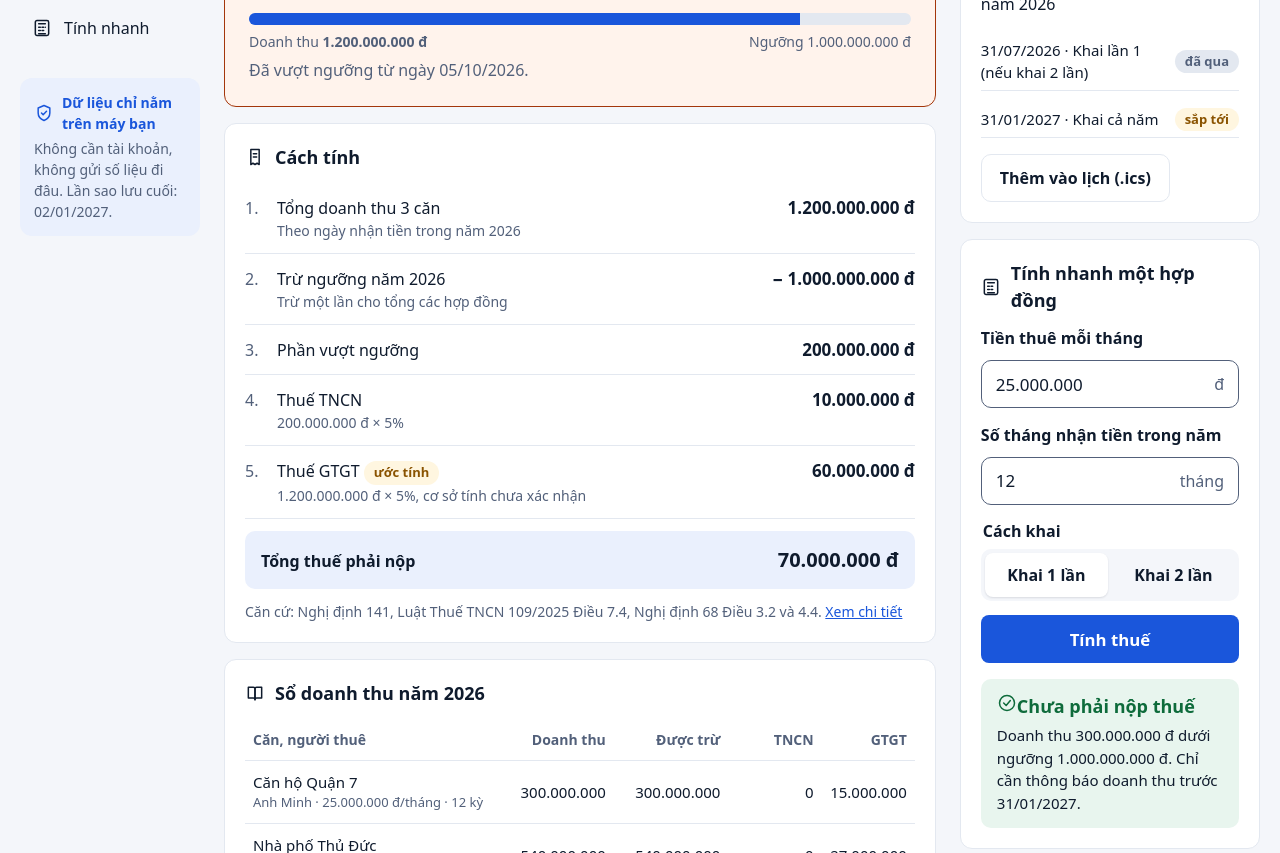
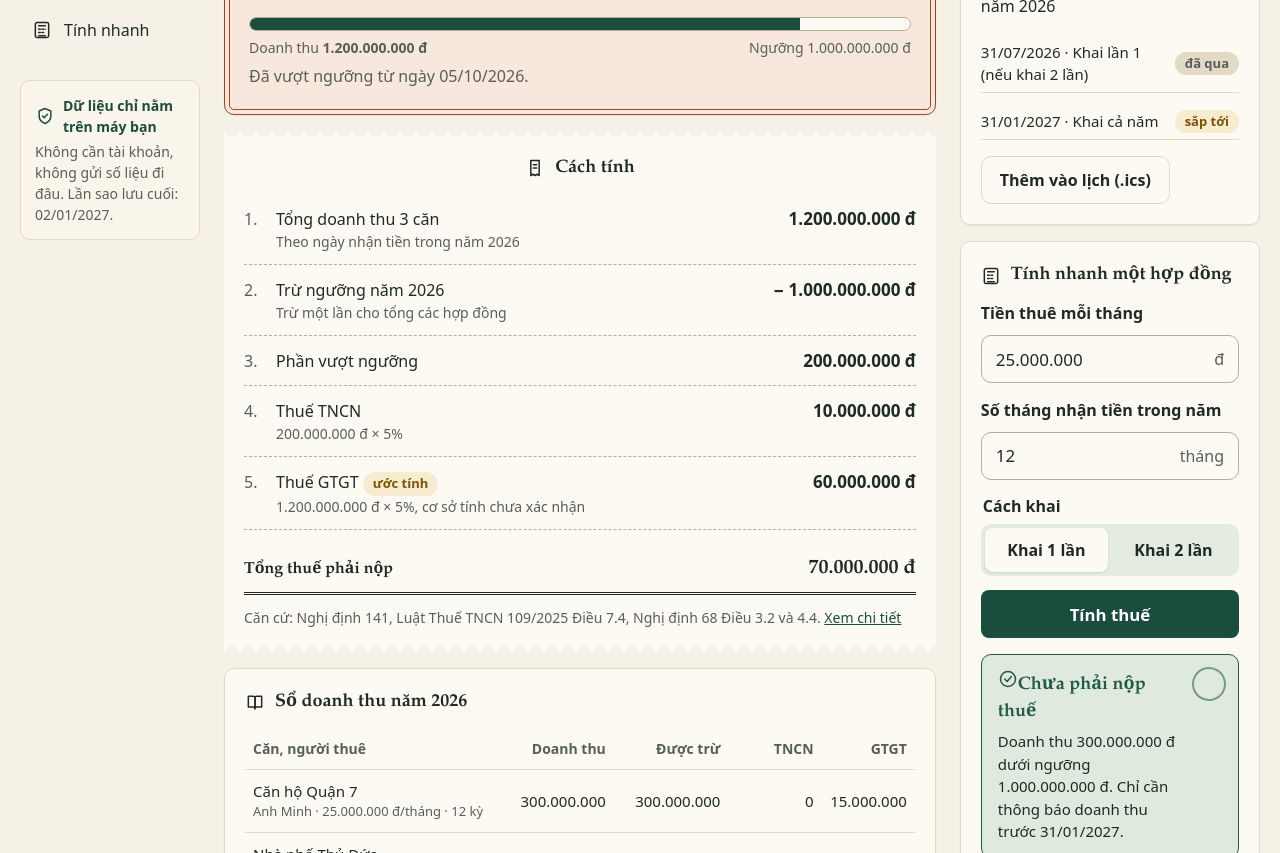
Before and after one commit to Silver-RP/thue-cho-thue, a website built with Vite: page docs/design/mockup-r8.html in a window 1280 px wide. Shown: the part 321-1174 px from the top of the page. Built offline with nearby package versions, Linux system fonts and the light colour scheme; no server answers.

Commit message:
style(v4): bảng màu giấy kem, thẻ viền đôi, biên lai; bỏ câu sổ trống lặp
Co-Authored-By: Claude Opus 5.5 <noreply@anthropic.com>

```diff
--- a/docs/design/mockup-r8.html
+++ b/docs/design/mockup-r8.html
@@ -12,22 +12,26 @@
 -->
 <style>
 :root {
-  --bg: #f4f6fa;
-  --surface: #ffffff;
-  --line: #e3e8f0;
-  --text: #0f1b2d;
-  --muted: #52607a;
-  --primary: #1a56db;
-  --primary-soft: #eaf0fd;
-  --ok: #0e6b3b;
-  --ok-soft: #e8f5ee;
-  --due: #a3360b;
-  --due-soft: #fff3ec;
-  --warn: #8a5300;
-  --warn-soft: #fff6e0;
-  --radius: 12px;
+  --bg: #f6f1e7;
+  --surface: #fdfaf3;
+  --surface-2: #faf5ea;
+  --line: #e2d9c6;
+  --line-strong: #b9ad93;
+  --text: #1e2a25;
+  --muted: #565f58;
+  --primary: #1b4d3e;
+  --primary-soft: #e4ebe0;
+  --ok: #1f5c43;
+  --ok-soft: #dfe9dd;
+  --due: #a4441f;
+  --due-soft: #f8e7dc;
+  --warn: #7d5200;
+  --warn-soft: #f7ecd0;
+  --radius: 10px;
+  --shadow: 0 1px 2px rgb(30 42 37 / 0.06);
   --gap: 16px;
   --font: system-ui, -apple-system, "Segoe UI", Roboto, "Noto Sans", sans-serif;
+  --font-serif: "Iowan Old Style", "Palatino Linotype", Georgia, "Noto Serif", "Times New Roman", serif;
   --num: 1.0625rem;
 }
 * { box-sizing: border-box; }
--- a/src/ui/ledger.ts
+++ b/src/ui/ledger.ts
@@ -628,10 +628,6 @@ export function mountLedger(root: HTMLElement, options: LedgerMountOptions): ()
     const wrap = el("div", { class: "table-scroll" });
     wrap.append(table);
     box.append(wrap);
-    if (s.totalRevenue === 0) {
-      box.append(el("p", { class: "export-note", role: "status" }, `Chưa có kỳ thu năm ${year}. Hạn khai sẽ hiện khi có doanh thu.`));
-    }
-
     // Kỳ thu trước năm đầu có quy định không được cộng vào năm nào: nói rõ để người dùng không tưởng bị bỏ sót.
     const first = availableYears()[0];
     if (first !== undefined && ledger.receipts.some((r) => Number(r.receivedOn.slice(0, 4)) < first)) {
--- a/src/ui/style.css
+++ b/src/ui/style.css
@@ -1,20 +1,24 @@
 :root {
-  --bg: #f4f6fa;
-  --surface: #ffffff;
-  --line: #e3e8f0;
-  --text: #0f1b2d;
-  --muted: #52607a;
-  --primary: #1a56db;
-  --primary-soft: #eaf0fd;
-  --ok: #0e6b3b;
-  --ok-soft: #e8f5ee;
-  --due: #a3360b;
-  --due-soft: #fff3ec;
-  --warn: #8a5300;
-  --warn-soft: #fff6e0;
-  --radius: 12px;
+  --bg: #f6f1e7;
+  --surface: #fdfaf3;
+  --surface-2: #faf5ea;
+  --line: #e2d9c6;
+  --line-strong: #b9ad93;
+  --text: #1e2a25;
+  --muted: #565f58;
+  --primary: #1b4d3e;
+  --primary-soft: #e4ebe0;
+  --ok: #1f5c43;
+  --ok-soft: #dfe9dd;
+  --due: #a4441f;
+  --due-soft: #f8e7dc;
+  --warn: #7d5200;
+  --warn-soft: #f7ecd0;
+  --radius: 10px;
+  --shadow: 0 1px 2px rgb(30 42 37 / 0.06);
   --gap: 16px;
   --font: system-ui, -apple-system, "Segoe UI", Roboto, "Noto Sans", sans-serif;
+  --font-serif: "Iowan Old Style", "Palatino Linotype", Georgia, "Noto Serif", "Times New Roman", serif;
   --num: 1.0625rem;
 }
 
@@ -491,7 +495,7 @@ button.primary {
   }
 
   .topbar {
-    padding: 10px 16px;
+    padding: 8px 16px;
     flex-wrap: wrap;
     row-gap: 8px;
   }
@@ -1302,3 +1306,194 @@ button.danger:hover {
   font-weight: 600;
   color: var(--muted);
 }
+
+/* Vòng làm đẹp v4: giấy kem, xanh rêu, đất nung (ảnh mẫu docs/design/refs) */
+h1,
+h2,
+.brand span,
+.hero .answer,
+.mini b,
+.due .due-date,
+.total {
+  font-family: var(--font-serif);
+}
+
+.card,
+.lg-property,
+.lg-property-add,
+.lg-choice,
+.lg-summary,
+.lg-backup {
+  box-shadow: var(--shadow);
+}
+
+.topbar {
+  border-bottom: 3px double var(--line-strong);
+}
+
+.brand {
+  color: var(--primary);
+}
+
+.brand span {
+  color: var(--primary);
+}
+
+/* Thẻ chính: viền đôi như trang sổ, nền theo trạng thái */
+.hero {
+  position: relative;
+  border: 1px solid var(--line-strong);
+  outline: 1px solid var(--line-strong);
+  outline-offset: -6px;
+  padding: 26px 24px;
+}
+
+.hero.owe {
+  outline-color: var(--due);
+}
+
+.hero.safe {
+  outline-color: var(--ok);
+}
+
+.hero .answer {
+  font-weight: 700;
+}
+
+.hero.owe .answer {
+  color: var(--due);
+}
+
+.hero.safe .answer {
+  color: var(--ok);
+}
+
+.hero .hero-due {
+  display: flex;
+  flex-wrap: wrap;
+  gap: 2px 6px;
+  margin: 14px 0 0;
+  padding: 8px 12px;
+  border-radius: 6px;
+  background: var(--surface);
+  border-left: 4px solid var(--due);
+}
+
+.hero-due .soon {
+  color: var(--due);
+}
+
+.meter-bar {
+  height: 14px;
+  border: 1px solid var(--line-strong);
+  background: var(--surface);
+}
+
+/* Biên lai Cách tính: mép răng cưa, dòng tổng gạch đôi */
+.card:has(> .receipt) {
+  border: 0;
+  border-radius: 0;
+  box-shadow: none;
+  background:
+    radial-gradient(circle at 8px 0, var(--bg) 6px, transparent 6.5px) 0 0 / 16px 8px repeat-x,
+    radial-gradient(circle at 8px 8px, var(--bg) 6px, transparent 6.5px) 0 100% / 16px 8px repeat-x,
+    var(--surface);
+  padding-block: 24px;
+}
+
+.card:has(> .receipt) > h2 {
+  justify-content: center;
+}
+
+.receipt li {
+  border-bottom: 1px dashed var(--line-strong);
+}
+
+.total {
+  background: transparent;
+  border-radius: 0;
+  border-bottom: 3px double var(--text);
+  padding: 12px 0 8px;
+}
+
+/* Tính nhanh */
+.mini {
+  position: relative;
+  border: 1px solid currentcolor;
+  padding-right: 56px;
+}
+
+.mini::after {
+  content: "";
+  position: absolute;
+  top: 12px;
+  right: 12px;
+  width: 30px;
+  height: 30px;
+  border: 2px solid currentcolor;
+  border-radius: 50%;
+  opacity: 0.55;
+  transform: rotate(-12deg);
+}
+
+.seg {
+  background: var(--primary-soft);
+}
+
+.calc-card .result-table th {
+  font-weight: 500;
+  color: var(--muted);
+  min-width: 8.5rem;
+}
+
+.calc-card .result-table td {
+  white-space: normal;
+}
+
+/* Nút và ô nhập theo giấy */
+input[type="text"],
+input[type="date"],
+select,
+.input {
+  border-color: var(--line-strong);
+  background: var(--surface);
+}
+
+input:focus-visible,
+select:focus-visible {
+  outline: 2px solid var(--primary);
+  outline-offset: 1px;
+}
+
+.input:focus-within {
+  outline: 2px solid var(--primary);
+}
+
+.input input[type="text"]:focus-visible {
+  outline: 0;
+}
+
+.result-table th,
+.result-table td,
+.due .timeline li,
+.site-info details {
+  border-bottom-color: var(--line);
+}
+
+.chip.ok {
+  background: var(--primary-soft);
+  color: var(--primary);
+}
+
+.lg-contract {
+  background: var(--surface-2);
+}
+
+.privacy {
+  background: var(--surface-2);
+  border: 1px solid var(--line);
+}
+
+.tabbar {
+  border-top: 3px double var(--line-strong);
+}
```
Also changed, not shown: tests/ui/ledger-total.test.ts (+2 -2 lines), docs/design/refs/Adding_new_rent_payment_modal_6456100a.jpg (added), docs/design/refs/Mobile_app_calculator_UI_screenshot_f1e95d2a.jpg (added), docs/design/refs/Mobile_app_form_screen_design_56b95fbb.jpg (added), docs/design/refs/Mobile_app_property_detail_screen_6728adfa.jpg (added), docs/design/refs/Mobile_app_revenue_ledger_interface_839ed6a6.jpg (added), docs/design/refs/Rental_tax_app_empty_state_a77e0654.jpg (added), docs/design/refs/Rental_tax_application_UI_screen…_c6b851b0.jpg (added), docs/design/refs/Rental_tax_calculator_web_applic…_ee4ea50b.jpg (added), docs/design/refs/Rental_tax_tool_mobile_screen_1c96fa4c.jpg (added), docs/design/refs/Rental_tax_tool_property_details_231a342c.jpg (added), docs/design/refs/Tax_tool_empty_state_dashboard_7b1f1503.jpg (added), tests/build/shell.test.ts.
